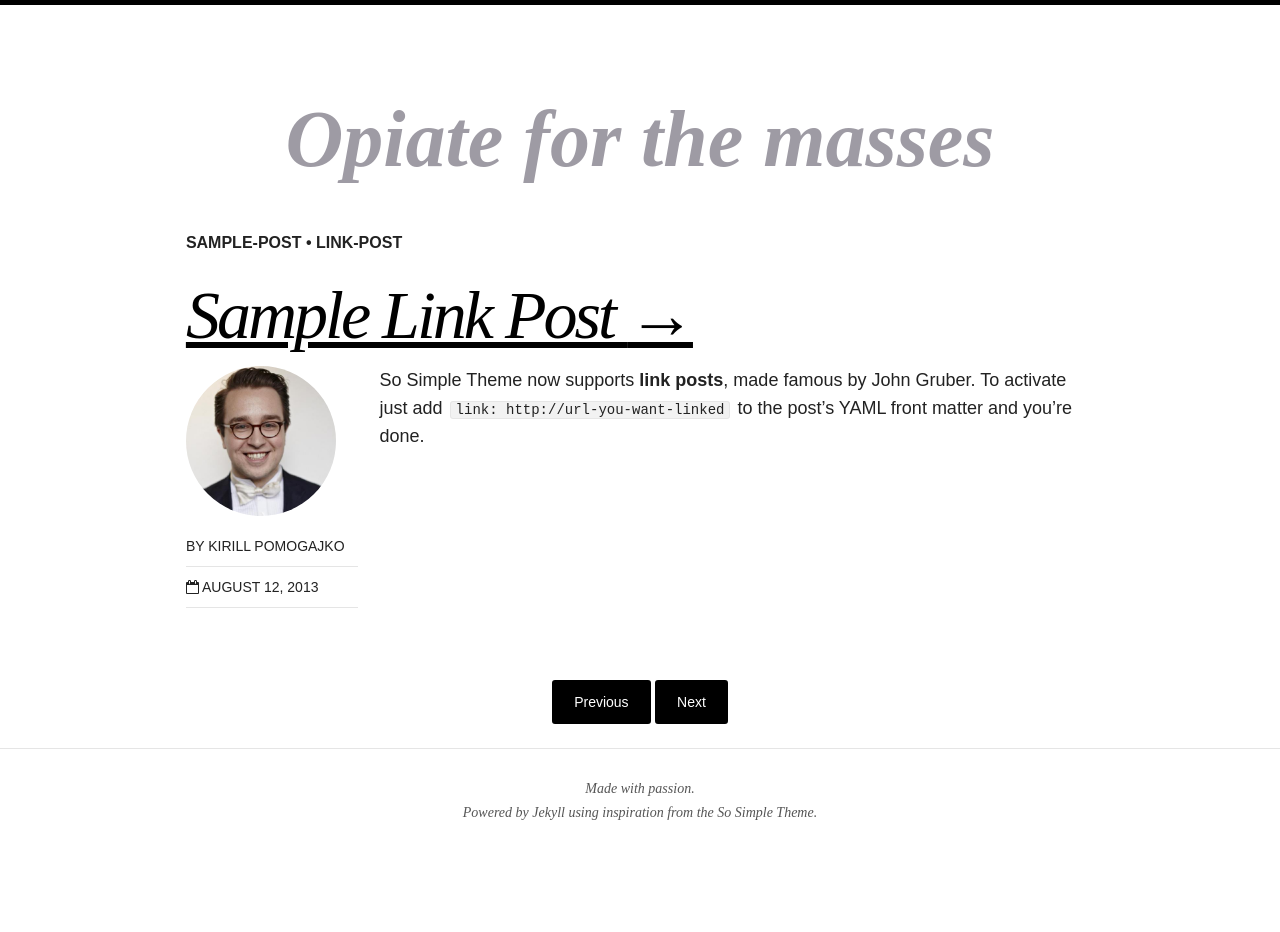
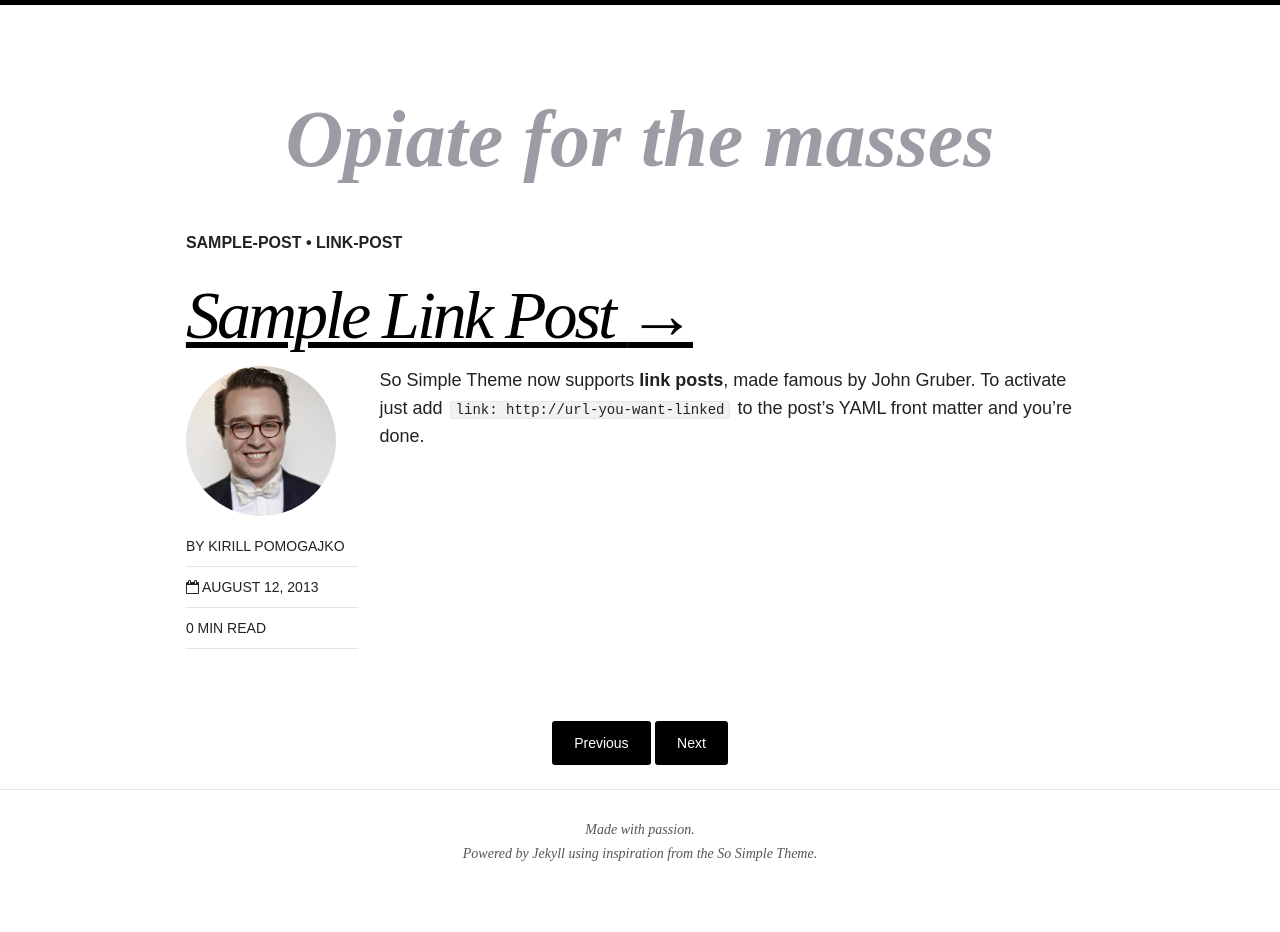
Before and after one commit to Quiri/quiri.github.io, a Jekyll site: the page built from _posts/articles/2013-08-12-sample-link-post.md, in a window 1280 px wide. Built offline with Jekyll 4.4.1, drawn with Linux system fonts in a browser that asks for light colours; nearby versions of some CDN libraries; before the commit the page ends 900 px from its top, so only the background shows below that.

Commit message:
added minutes read

```diff
--- a/_layouts/post.html
+++ b/_layouts/post.html
@@ -33,7 +33,8 @@
           <img src="{{ site.url }}/images/{{ author.avatar }}" class="bio-photo" alt="{{ author.name }} bio photo"></a>
         {% endif %}
         <span class="author vcard">By <span class="fn">{{ author.name }}</span></span>
-        <span class="entry-date date published"><time datetime="{{ page.date | date_to_xmlschema }}"><i class="fa fa-calendar-o"></i> {{ page.date | date: "%B %d, %Y" }}</time></span>
+	<span class="entry-date date published"><time datetime="{{ page.date | date_to_xmlschema }}"><i class="fa fa-calendar-o"></i> {{ page.date | date: "%B %d, %Y" }}</time></span>
+	<span class="minutes"><i class="fa fa-hourglass"></i>{{ page.content | number_of_words | divided_by:180 }} min read</span>
         {% if page.modified %}<span class="entry-date date modified"><time datetime="{{ page.modified }}"><i class="fa fa-pencil"></i> {{ page.modified | date: "%B %d, %Y" }}</time></span>{% endif %}
         {% if (site.owner.disqus-shortname and page.comments) or site.comments %}<span class="entry-comments"><i class="fa fa-comment-o"></i> <a href="#disqus_thread">Comment</a></span>{% endif %}
         {% if page.share %}{% include social-share.html %}{% endif %}
```
